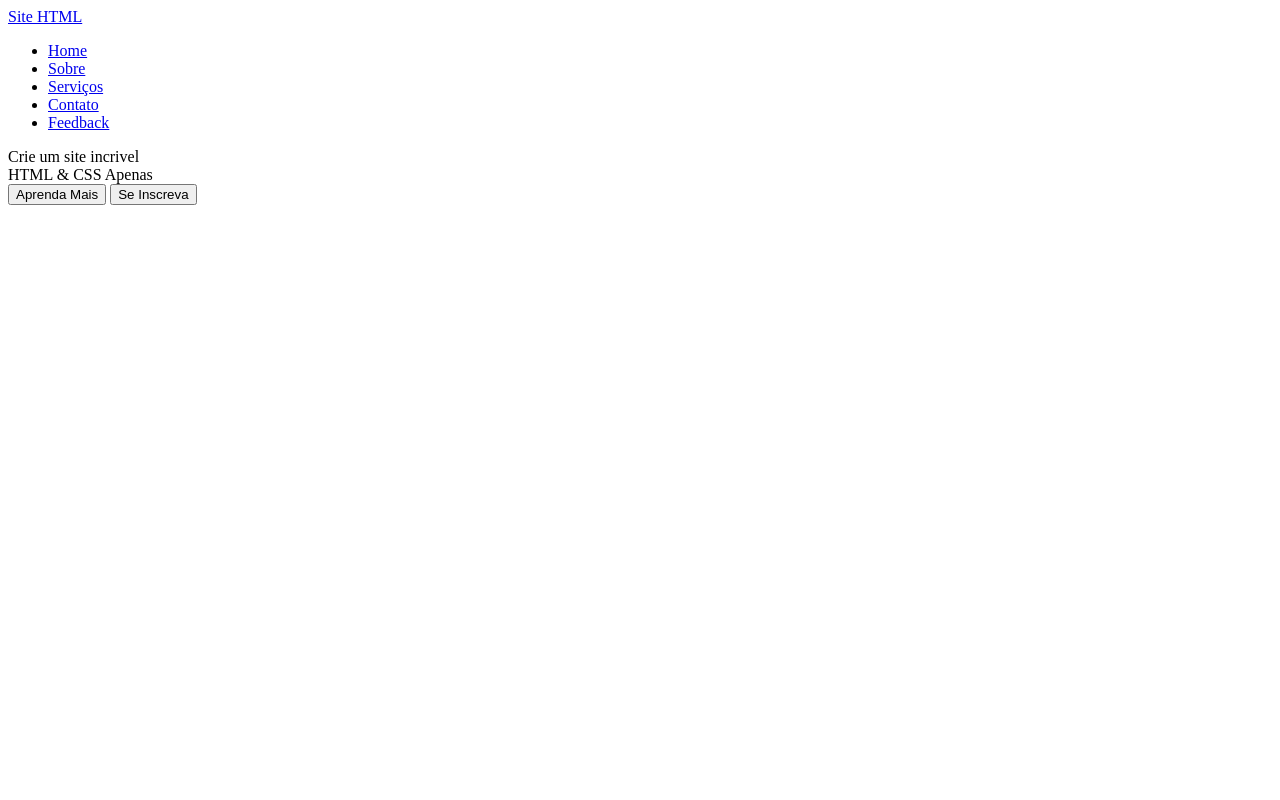
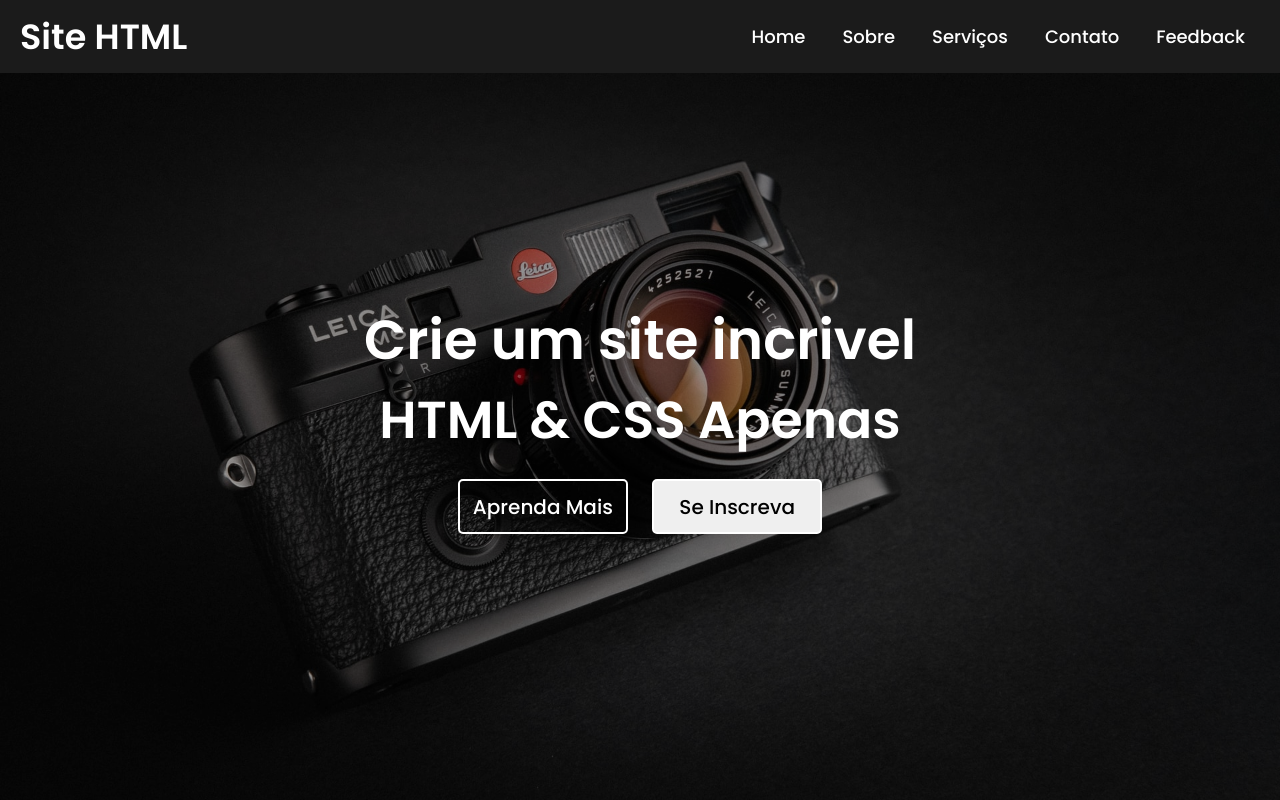
Before and after one commit to Laura-rps/Simple-Website, a plain HTML site: page index.html in a window 1280 px wide. Drawn offline with Linux system fonts and the light colour scheme.

Commit message:
Website Simples

```diff
--- a/index.html
+++ b/index.html
@@ -5,7 +5,7 @@
     <meta name="viewport" content="width=device-width, initial-scale=1.0">
     <meta http-equiv="X-UA-Compatible" content="IE=7">
     <meta http-equiv="X-UA-Compatible" content="ie=edge">
-    <link rel="stylesheet" href="SimpleWebsite.css">
+    <link rel="stylesheet" href="style.css">
     <title>Simple Website</title>
 </head>
 <body>
```
